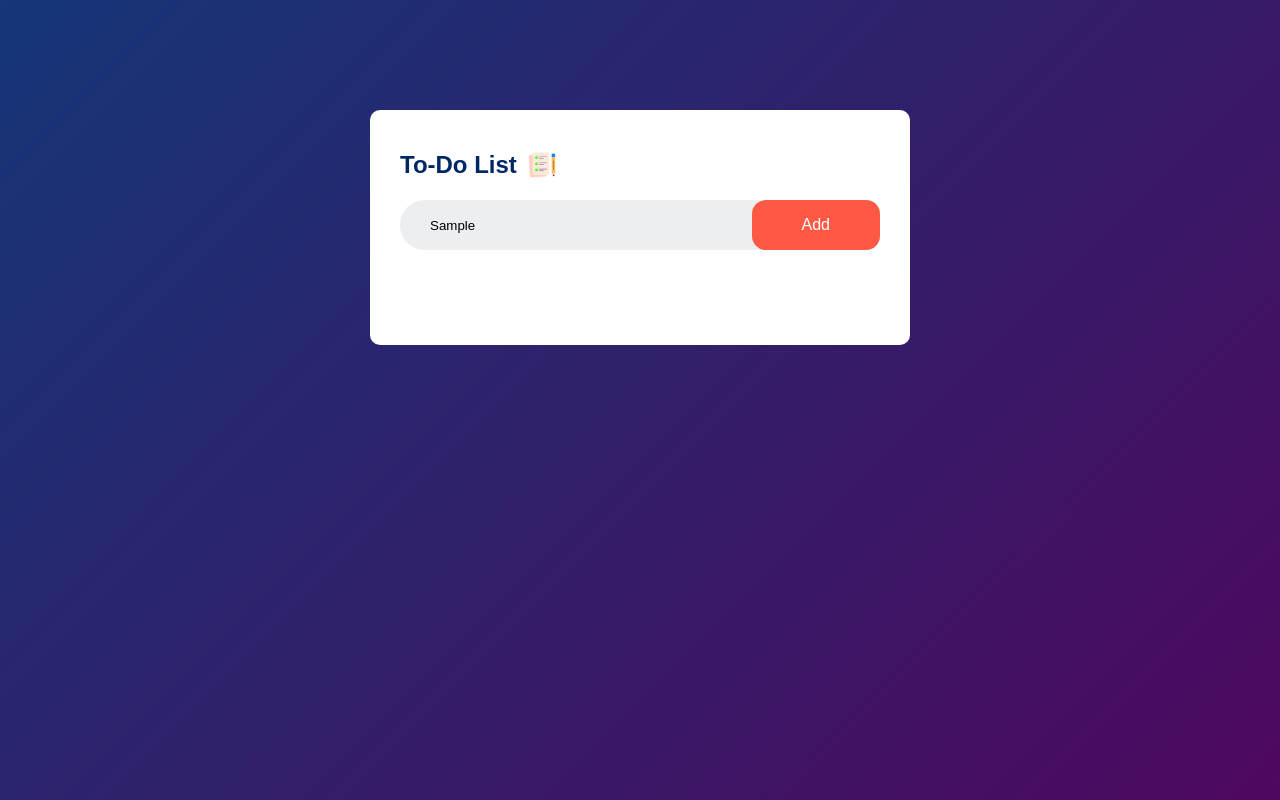
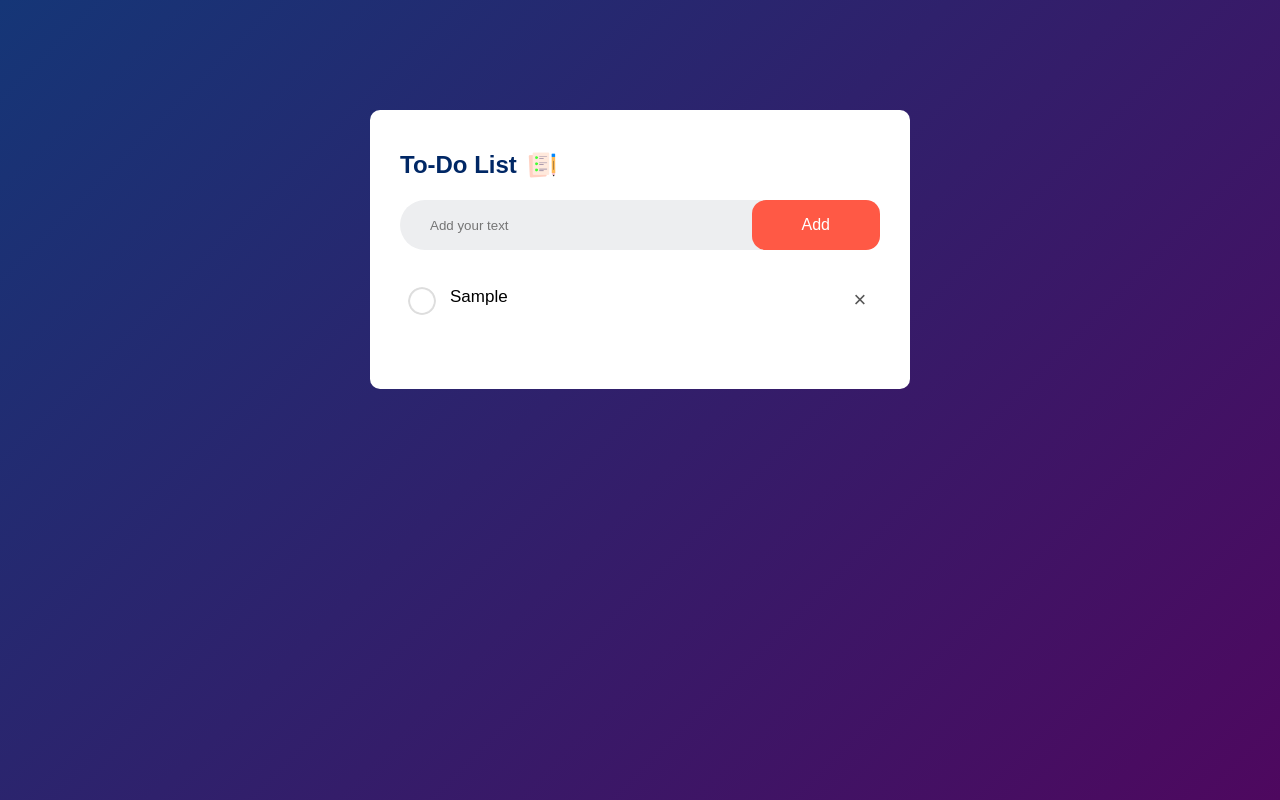
Before and after one commit to swara731/ToDo_js, a plain HTML site: page index.html in a window 1280 px wide. Both pictures are taken after typing "Sample" into the empty fields and a click on the button "Add". Drawn offline with Linux system fonts and the light colour scheme.

Commit message:
add and remove

```diff
--- a/index.html
+++ b/index.html
@@ -18,7 +18,7 @@
             <div class="row">
                 <input type="text" id="input-box" placeholder="Add your text">
                 <!--Add button-->
-                <button>Add</button>
+                <button onclick="addTask()">Add</button>
             </div>
 
             <ul id="list-container">
@@ -29,5 +29,5 @@
         </div>
     </div>
 </body>
-
+<script src="script.js"></script>
 </html>
--- /dev/null
+++ b/script.js
@@ -0,0 +1,27 @@
+const inputBox = document.getElementById("input-box");
+const listContainer = document.getElementById("list-container");
+
+function addTask(){
+    if(inputBox.value === ''){
+        alert("You must write something!");
+    }
+    else{
+        let li = document.createElement("li");
+        li.innerHTML = inputBox.value;
+        listContainer.appendChild(li);
+
+        let span = document.createElement("span");
+        span.innerHTML = "\u00d7";
+        li.appendChild(span);
+    }
+    inputBox.value ="";
+}
+
+listContainer.addEventListener("click", function(e){
+    if(e.target.tagName === "LI"){
+        e.target.classList.toggle("checked");
+    }
+    else if (e.target.tagName === "SPAN"){
+        e.target.parentElement.remove();
+    }
+}, false);
--- a/styles.css
+++ b/styles.css
@@ -95,3 +95,22 @@ ul li.checked{
 ul li.checked::before{
     background-image: url(images/checked.png);
 }
+
+ul li span{
+    position: absolute;
+    right: 0;
+    top: 5px;
+    width: 40px;
+    height: 40px;
+    font-size: 22px;
+    color: #555;
+    line-height: 40px;
+    text-align: center;
+    border-radius: 50%;
+
+}
+
+ul li span:hover{
+    background: #edeef0;
+
+}
```
